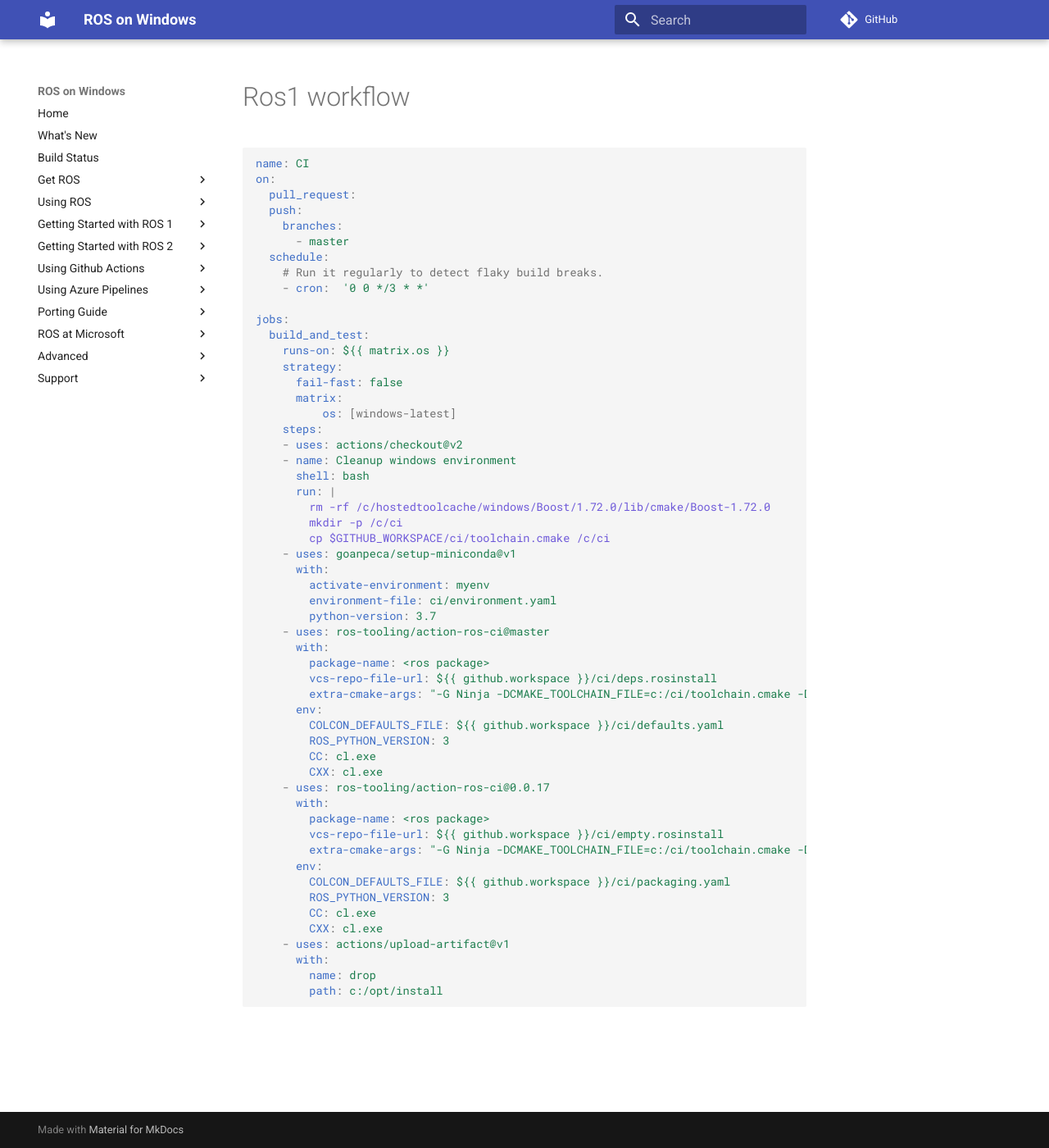
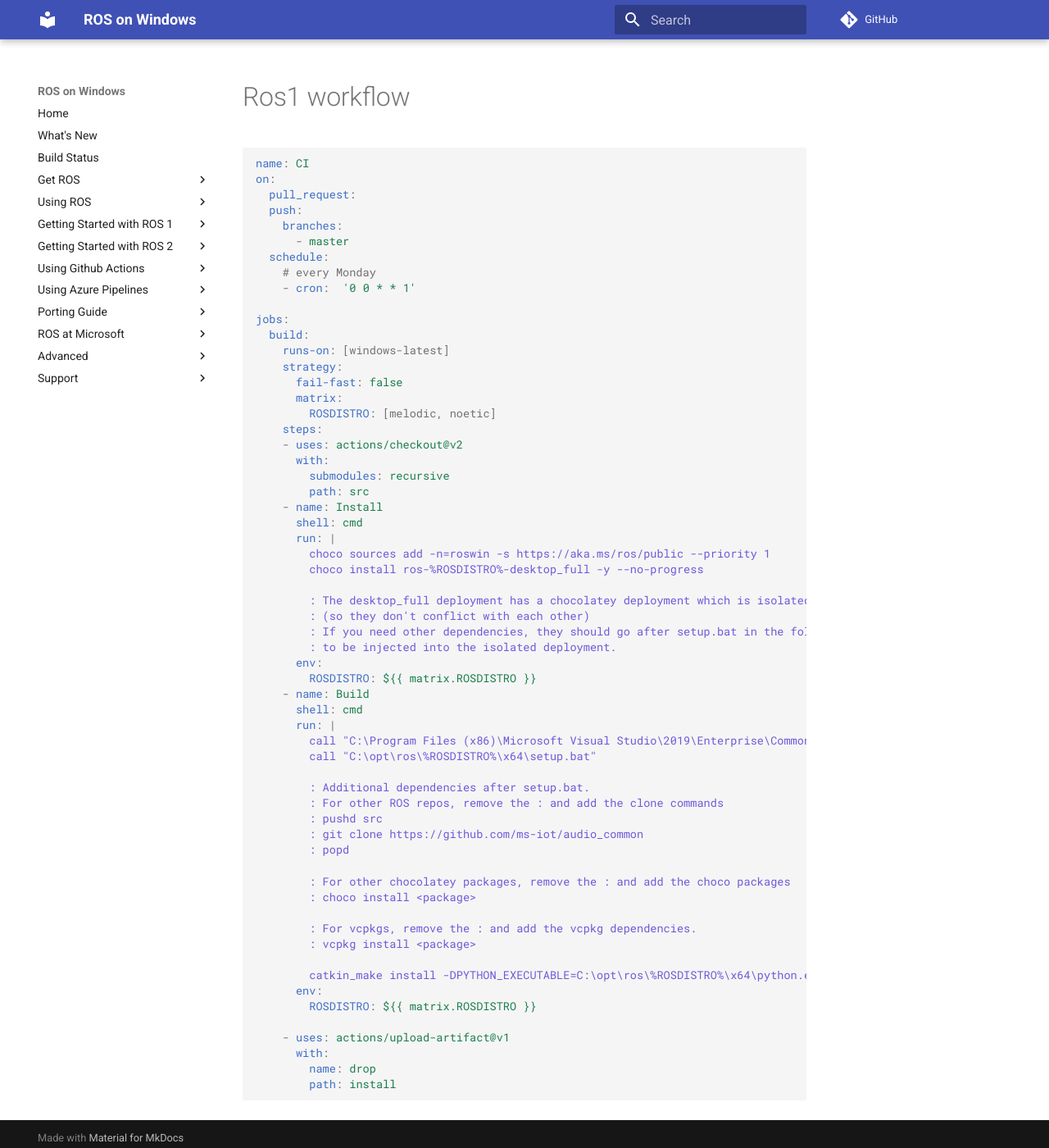
Before and after one commit to ms-iot/ROSOnWindows, an MkDocs documentation site: the page built from docs/GettingStarted/ros1_workflow.md, in a window 1280 px wide and 1400 px high. Shown: the whole window at 82% size. Built offline with MkDocs 1.6.1 and Material for MkDocs 9.7.7, drawn with Linux system fonts in a browser that asks for light colours; comment, search, counter and statistics services are not loaded.

Commit message:
Update to the new CI model (#287)
* Update to the new CI model

* Add clarification

````diff
--- a/docs/GettingStarted/ros1_workflow.md
+++ b/docs/GettingStarted/ros1_workflow.md
@@ -1,4 +1,4 @@
-```yaml
+``` yaml
 
 name: CI
 on:
@@ -7,52 +7,58 @@ on:
     branches:
       - master
   schedule:
-    # Run it regularly to detect flaky build breaks.
-    - cron:  '0 0 */3 * *'
+    # every Monday
+    - cron:  '0 0 * * 1'
 
 jobs:
-  build_and_test:
-    runs-on: ${{ matrix.os }}
+  build:
+    runs-on: [windows-latest]
     strategy:
       fail-fast: false
       matrix:
-          os: [windows-latest]
+        ROSDISTRO: [melodic, noetic]
     steps:
     - uses: actions/checkout@v2
-    - name: Cleanup windows environment
-      shell: bash
+      with:
+        submodules: recursive
+        path: src
+    - name: Install
+      shell: cmd
       run: |
-        rm -rf /c/hostedtoolcache/windows/Boost/1.72.0/lib/cmake/Boost-1.72.0
-        mkdir -p /c/ci
-        cp $GITHUB_WORKSPACE/ci/toolchain.cmake /c/ci
-    - uses: goanpeca/setup-miniconda@v1
-      with:
-        activate-environment: myenv
-        environment-file: ci/environment.yaml
-        python-version: 3.7
-    - uses: ros-tooling/action-ros-ci@master
-      with:
-        package-name: <ros package>
-        vcs-repo-file-url: ${{ github.workspace }}/ci/deps.rosinstall
-        extra-cmake-args: "-G Ninja -DCMAKE_TOOLCHAIN_FILE=c:/ci/toolchain.cmake -DCMAKE_BUILD_TYPE=Release"
+        choco sources add -n=roswin -s https://aka.ms/ros/public --priority 1
+        choco install ros-%ROSDISTRO%-desktop_full -y --no-progress
+
+        : The desktop_full deployment has a chocolatey deployment which is isolated to the ROS distro
+        : (so they don't conflict with each other)
+        : If you need other dependencies, they should go after setup.bat in the following block in order
+        : to be injected into the isolated deployment.
       env:
-        COLCON_DEFAULTS_FILE: ${{ github.workspace }}/ci/defaults.yaml
-        ROS_PYTHON_VERSION: 3
-        CC: cl.exe
-        CXX: cl.exe
-    - uses: ros-tooling/action-ros-ci@0.0.17
-      with:
-        package-name: <ros package>
-        vcs-repo-file-url: ${{ github.workspace }}/ci/empty.rosinstall
-        extra-cmake-args: "-G Ninja -DCMAKE_TOOLCHAIN_FILE=c:/ci/toolchain.cmake -DCMAKE_BUILD_TYPE=Release"
+        ROSDISTRO: ${{ matrix.ROSDISTRO }}
+    - name: Build
+      shell: cmd
+      run: |
+        call "C:\Program Files (x86)\Microsoft Visual Studio\2019\Enterprise\Common7\Tools\VsDevCmd.bat" -arch=amd64 -host_arch=amd64
+        call "C:\opt\ros\%ROSDISTRO%\x64\setup.bat"
+
+        : Additional dependencies after setup.bat.
+        : For other ROS repos, remove the : and add the clone commands
+        : pushd src
+        : git clone https://github.com/ms-iot/audio_common
+        : popd
+
+        : For other chocolatey packages, remove the : and add the choco packages
+        : choco install <package>
+
+        : For vcpkgs, remove the : and add the vcpkg dependencies.
+        : vcpkg install <package>
+
+        catkin_make install -DPYTHON_EXECUTABLE=C:\opt\ros\%ROSDISTRO%\x64\python.exe
       env:
-        COLCON_DEFAULTS_FILE: ${{ github.workspace }}/ci/packaging.yaml
-        ROS_PYTHON_VERSION: 3
-        CC: cl.exe
-        CXX: cl.exe
+        ROSDISTRO: ${{ matrix.ROSDISTRO }}
+
     - uses: actions/upload-artifact@v1
       with:
         name: drop
-        path: c:/opt/install
+        path: install
 
 ```
````
Also changed, not shown: docs/GettingStarted/GithubSetupCI.md (+30 -35 lines).
